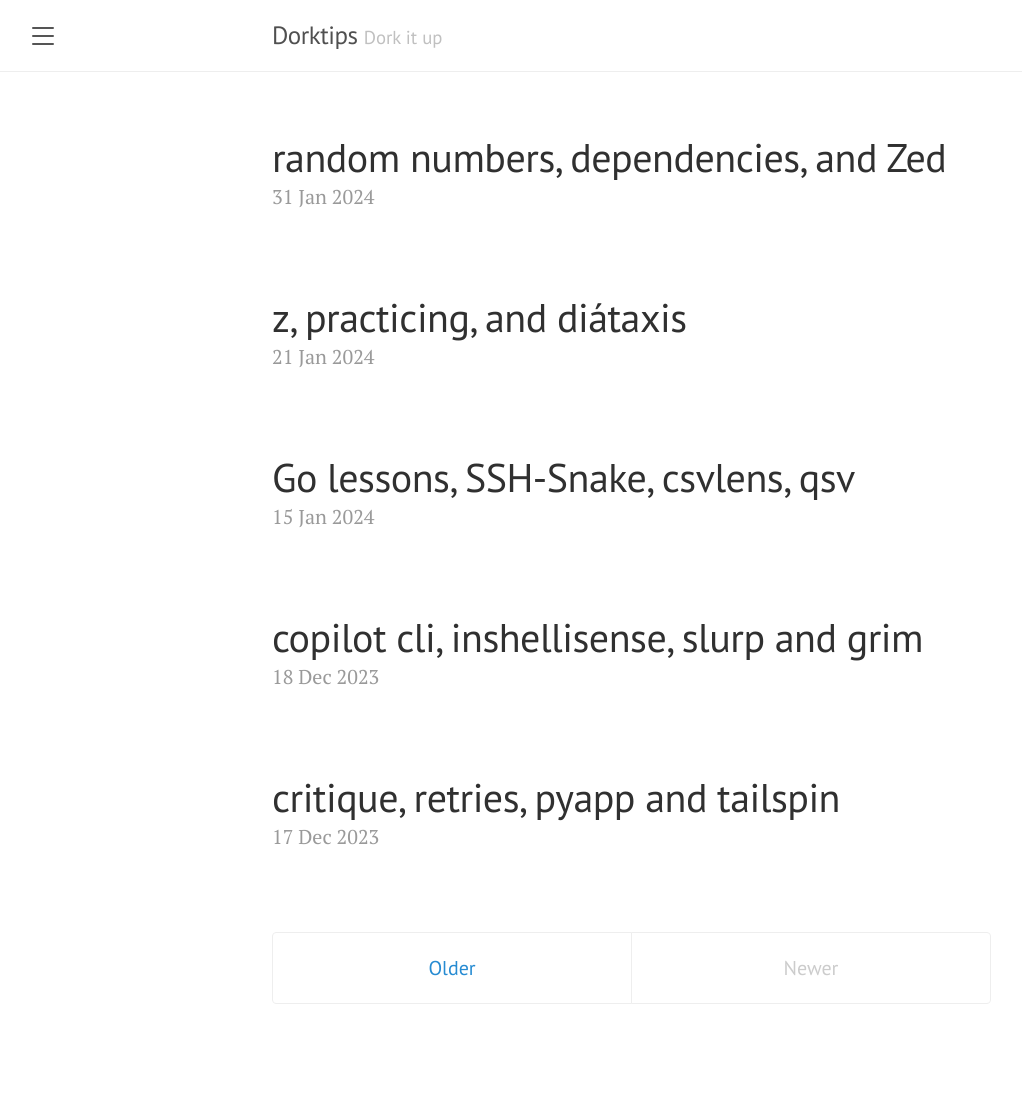
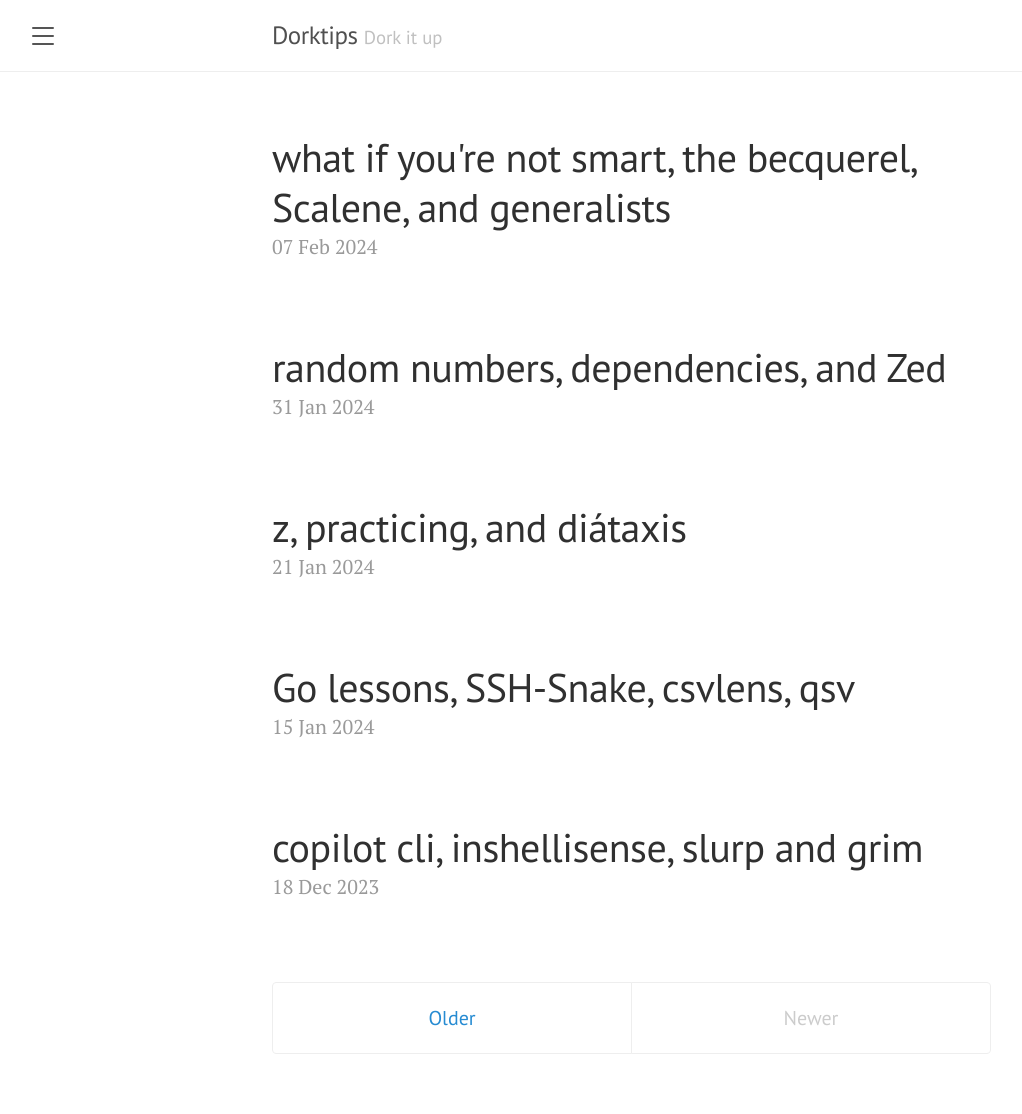
Before and after one commit to nsbruce/dorktips, a Jekyll site: the page built from index.html, in a window 1280 px wide. Shown: the whole page, without its empty margins (8-1030 px from the left). Built offline with Jekyll 4.4.1, drawn with Linux system fonts in a browser that asks for light colours; the list of posts is cut into pages by our own code; before the commit the page ends 1064 px from its top, so only the background shows below that.

Commit message:
Gotta move it to the write spot

```diff
--- a/_drafts/ondeck.md
+++ b/_posts/2024-02-07-not-smart-becquerel-scalene-generalist.md
@@ -1,6 +1,6 @@
 ---
 layout: post
-title: "my title"
+title: "what if you're not smart, the becquerel, Scalene, and generalists"
 ---
 
 ## How to do things if you're not that smart and don't have any talent
```
